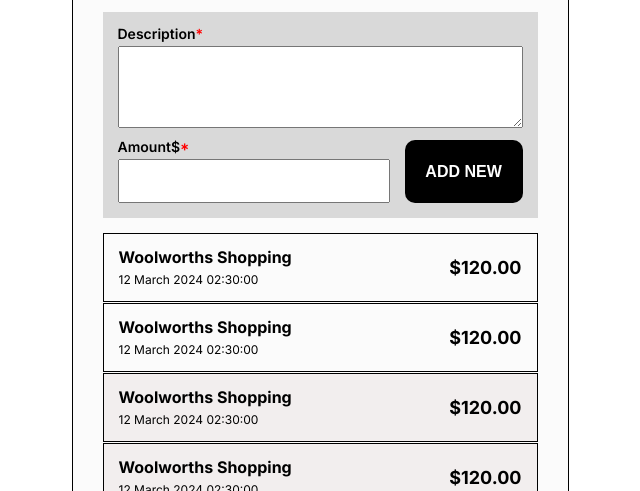
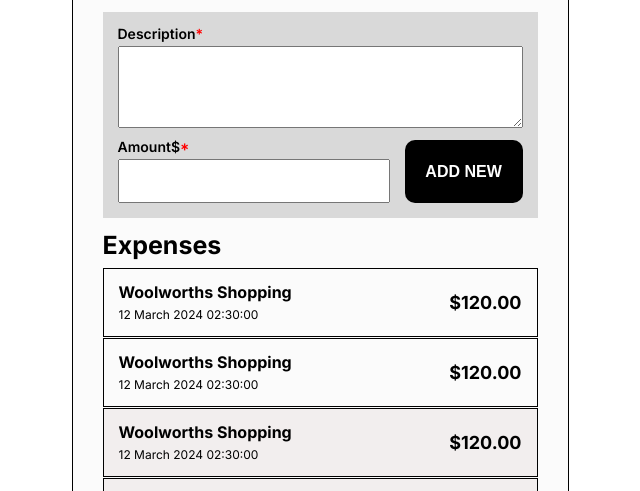
Before and after one commit to nabin-skilluplabs/split_cost, a plain HTML site: page index.html in a window 1280 px wide. Shown: the part 299-790 px from the top of the page, without its empty margins (320-960 px from the left). Drawn offline with Linux system fonts and the light colour scheme; a script that the page names is missing.

Commit message:
Added expenses title

```diff
--- a/assets/css/styles.css
+++ b/assets/css/styles.css
@@ -167,3 +167,9 @@ button.unstyled-button:hover {
 label span {
     color: red;
 }
+
+.expenses-container h3 {
+    font-size: 25px;
+    font-weight: bold;
+    margin-bottom: 10px;
+}
--- a/index.html
+++ b/index.html
@@ -44,6 +44,7 @@
 
 
         <div class="expenses-container">
+            <h3>Expenses</h3>
             <div>
                 <div>
                     <span>Woolworths Shopping</span>
```
